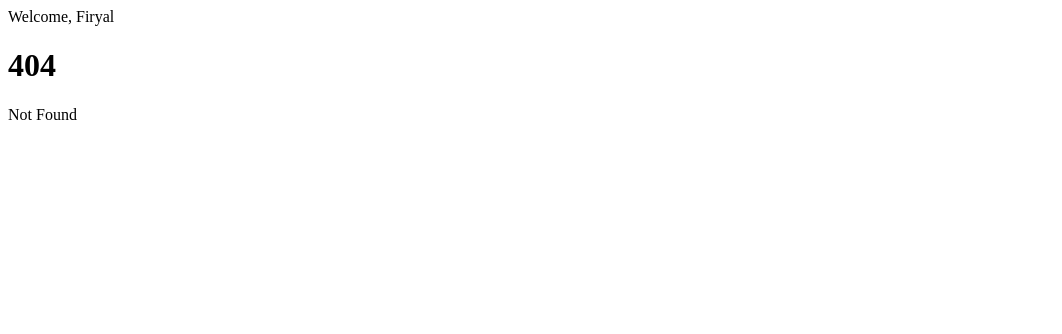
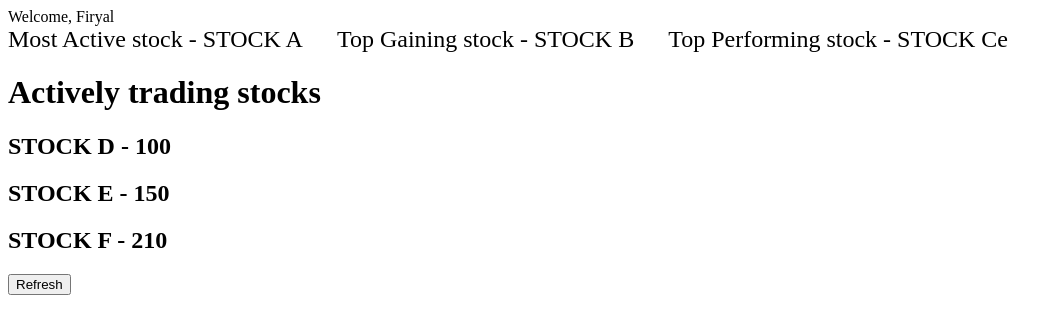
Before and after one commit to firyalhfz/learn-svelte-products, a SvelteKit app: page /stocks in a window 1280 px wide. Before the commit this address had no page. Shown: the top 334 px of the page, without its empty margins (0-1062 px from the left). Built offline with nearby package versions, Linux system fonts and the light colour scheme; data requests are answered from the project's data file.

Commit message:
feat: promise unwrapping, data invalidation

```diff
--- a/db.json
+++ b/db.json
@@ -39,6 +39,23 @@
       "description": "Description 3"
     }
   ],
+  "most-active-stock": {
+    "symbol": "STOCK A",
+    "price": 400
+  },
+  "top-gaining-stock": {
+    "symbol": "STOCK B",
+    "price": 700
+  },
+  "top-losing-stock": {
+    "symbol": "STOCK Ce",
+    "price": 3100
+  },
+  "stocks": [
+    { "symbol": "STOCK D", "price": 100 },
+    { "symbol": "STOCK E", "price": 150 },
+    { "symbol": "STOCK F", "price": 210 }
+  ],
   "postcodes": [
     {
       "postcode": "10001",
--- /dev/null
+++ b/src/routes/stocks/+layout.js
@@ -0,0 +1,16 @@
+export const load = async (loadEvent) => {
+  const { fetch } = loadEvent;
+  const mostActiveStockResponse = await fetch('http://localhost:4000/most-active-stock');
+  const topGainingStockResponse = await fetch('http://localhost:4000/top-gaining-stock');
+  const topLosingStockResponse = await fetch('http://localhost:4000/top-losing-stock');
+
+  const mostActiveStock = await mostActiveStockResponse.json();
+  const topGainingStock = await topGainingStockResponse.json();
+  const topLosingStock = await topLosingStockResponse.json();
+
+  return {
+    mostActiveStock,
+    topGainingStock,
+    topLosingStock
+  };
+};
--- /dev/null
+++ b/src/routes/stocks/+layout.svelte
@@ -0,0 +1,16 @@
+<script>
+  export let data;
+</script>
+
+<span>Most Active stock - {data.mostActiveStock.symbol}</span>
+<span>Top Gaining stock - {data.topGainingStock.symbol}</span>
+<span>Top Performing stock - {data.topLosingStock.symbol}</span>
+
+<slot />
+
+<style>
+  span {
+    margin-right: 30px;
+    font-size: 24px;
+  }
+</style>
--- /dev/null
+++ b/src/routes/stocks/+page.js
@@ -0,0 +1,10 @@
+export const load = async (loadEvent) => {
+  const { fetch, depends } = loadEvent;
+  depends('stocks:actively-trading');
+  const response = await fetch('http://localhost:4000/stocks');
+  const stocks = await response.json();
+
+  return {
+    stocks
+  };
+};
--- /dev/null
+++ b/src/routes/stocks/+page.svelte
@@ -0,0 +1,18 @@
+<script>
+  import { invalidateAll } from '$app/navigation';
+  export let data;
+
+  function refresh() {
+    // invalidate('http://localhost:4000/stocks');
+    // invalidate('actively-trading');
+    invalidateAll();
+  }
+</script>
+
+<h1>Actively trading stocks</h1>
+
+{#each data.stocks as stock}
+  <h2>{stock.symbol} - {stock.price}</h2>
+{/each}
+
+<button on:click={refresh}>Refresh</button>
```
